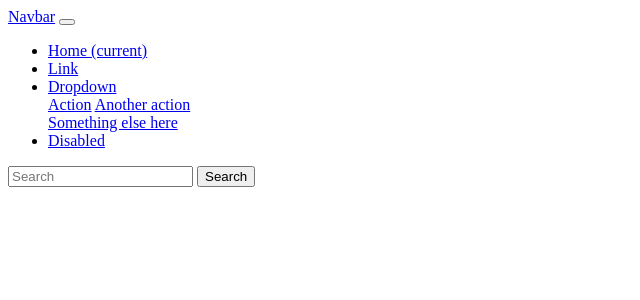
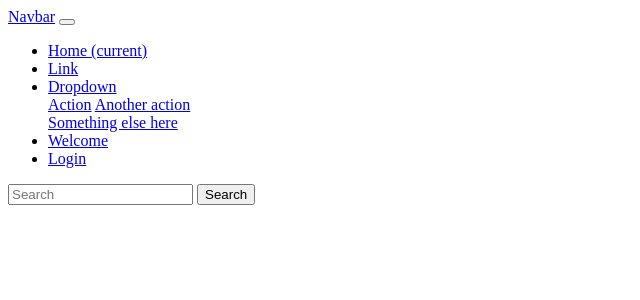
Before and after one commit to vincentmuya/mkb, a Django app: template app/templates/navbar.html in a window 1280 px wide. Shown: the top 300 px of the page, without its empty margins (0-640 px from the left). Run offline with Django 3.2, Linux system fonts and the light colour scheme; the template is opened without the code that fills it, so the values that code supplies are empty; some libraries are stand-ins or nearby versions.

Commit message:
OAuth login with google

```diff
--- a/app/templates/index.html
+++ b/app/templates/index.html
@@ -1,5 +1,5 @@
 {%extends 'base.html'%} {% load static %} {%block content%} {% load bootstrap4 %} {{ block.super}}
-
+{% load socialaccount %}
 <!doctype html>
 <html lang="en">
 <head>
--- a/app/templates/navbar.html
+++ b/app/templates/navbar.html
@@ -24,7 +24,10 @@
         </div>
       </li>
       <li class="nav-item">
-        <a class="nav-link disabled" href="#">Disabled</a>
+        <a class="nav-link disabled" href="#">Welcome {{ user.username }}</a>
+      </li>
+      <li class="nav-item">
+      <a href="{%url 'login' %}">Login</a>
       </li>
     </ul>
     <form class="form-inline my-2 my-lg-0">
--- a/app/urls.py
+++ b/app/urls.py
@@ -5,6 +5,7 @@ from . import views
 
 urlpatterns = [
     url(r'^$', views.index, name='index'),
+    url("login", views.login, name="login"),
 
 ]
 
--- a/app/views.py
+++ b/app/views.py
@@ -1,4 +1,5 @@
 from django.shortcuts import render
+from django.contrib.auth.decorators import login_required
 
 # Create your views here.
 
@@ -6,3 +7,7 @@ from django.shortcuts import render
 def index(request):
 
     return render(request, "index.html")
+
+
+def login(request):
+    return render(request, 'registration/login.html')
```
Also changed, not shown: app/templates/registration/login.html (added, +23 -0 lines), 1 other file.
